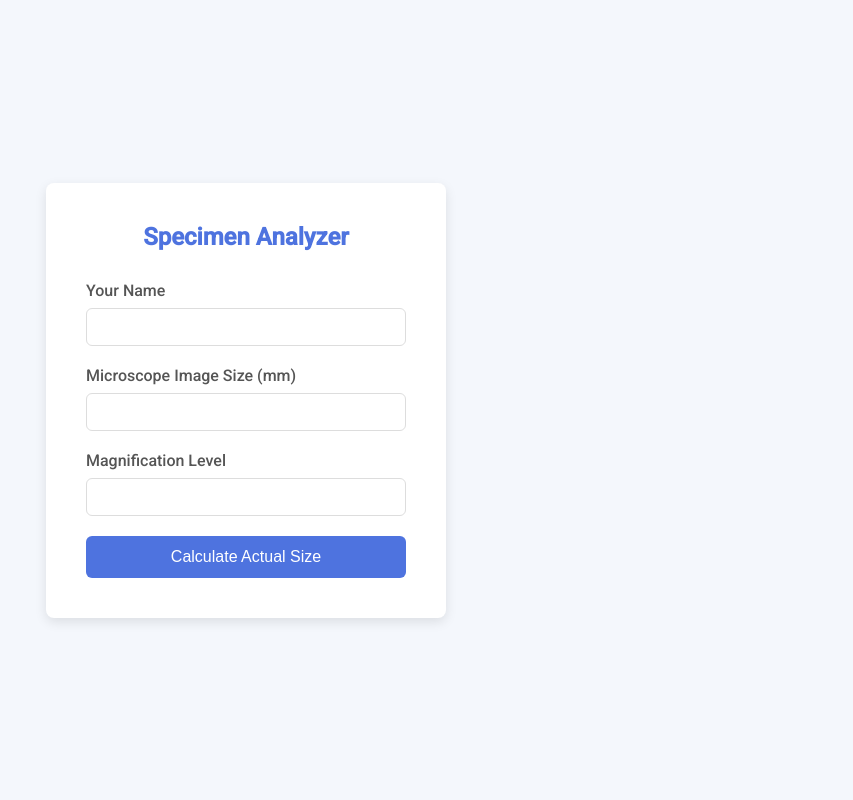
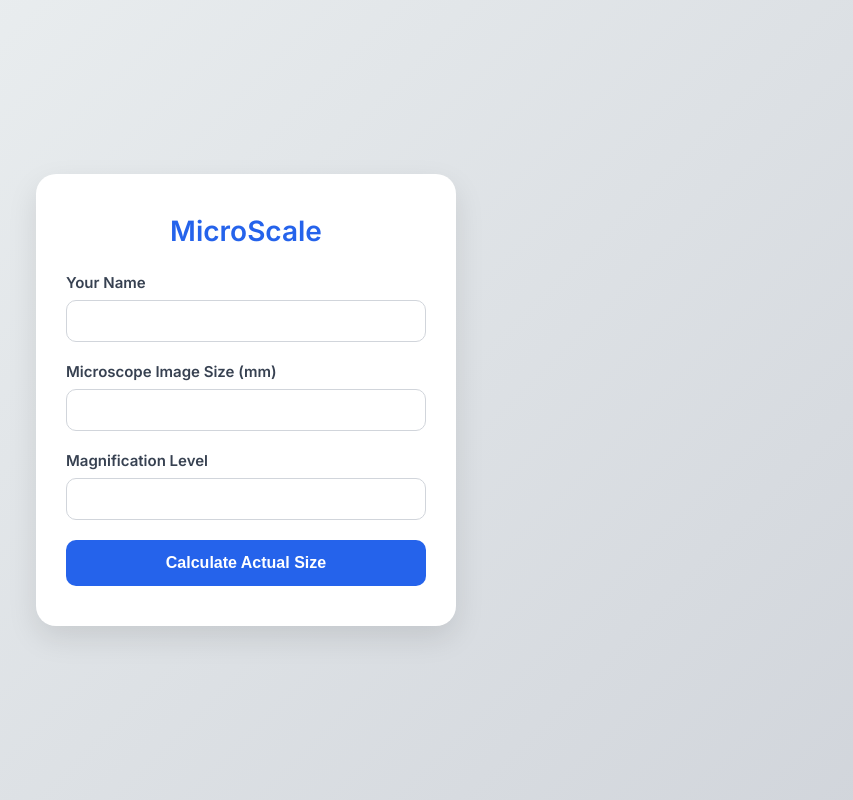
Before and after one commit to developer-Banj/CSC442, a Flask app: page / in a window 1280 px wide. Shown: the whole page, without its empty margins (394-1247 px from the left). Run offline with Flask 3, Linux system fonts and the light colour scheme.

Commit message:
Changes in UI

```diff
--- a/templates/index.html
+++ b/templates/index.html
@@ -2,10 +2,10 @@
 <html lang="en">
 
 <head>
-    <meta charset="UTF-8">
-    <meta name="viewport" content="width=device-width, initial-scale=1.0">
-    <title>Specimen Analyzer</title>
-    <link href="https://fonts.googleapis.com/css2?family=Roboto:wght@400;500&display=swap" rel="stylesheet">
+  <meta charset="UTF-8" />
+  <meta name="viewport" content="width=device-width, initial-scale=1.0" />
+  <title>MicroScale</title>
+  <link href="https://fonts.googleapis.com/css2?family=Inter:wght@400;600&display=swap" rel="stylesheet" />
   <style>
     * {
       margin: 0;
@@ -14,104 +14,105 @@
     }
 
     body {
-            font-family: 'Roboto', sans-serif;
-            background-color: #f4f7fc;
+      font-family: 'Inter', sans-serif;
+      background: linear-gradient(135deg, #eef2f3, #d1d5db);
       display: flex;
       justify-content: center;
       align-items: center;
       height: 100vh;
-            color: #333;
+      padding: 20px;
     }
 
     .container {
-            background-color: white;
-            box-shadow: 0 4px 12px rgba(0, 0, 0, 0.1);
-            padding: 40px;
-            border-radius: 8px;
-            width: 400px;
+      background: white;
+      border-radius: 20px;
+      box-shadow: 0 12px 30px rgba(0, 0, 0, 0.1);
+      width: 100%;
+      max-width: 420px;
+      padding: 40px 30px;
     }
 
     h2 {
       text-align: center;
-            color: #4e73df;
-            margin-bottom: 30px;
+      color: #2563eb;
+      font-size: 28px;
+      margin-bottom: 25px;
     }
 
     label {
+      font-weight: 600;
+      margin-bottom: 8px;
       display: block;
-            font-weight: 500;
-            margin-bottom: 8px;
-            font-size: 16px;
-            color: #555;
+      color: #374151;
+      font-size: 15px;
     }
 
     input[type="text"],
     input[type="number"] {
       width: 100%;
-            padding: 10px;
+      padding: 12px;
+      border-radius: 10px;
+      border: 1px solid #d1d5db;
+      font-size: 14px;
       margin-bottom: 20px;
-            border: 1px solid #ddd;
-            border-radius: 6px;
-            font-size: 14px;
-            outline: none;
-            transition: border-color 0.3s ease;
+      transition: border 0.3s;
     }
 
-        input[type="text"]:focus,
-        input[type="number"]:focus {
-            border-color: #4e73df;
+    input:focus {
+      border-color: #2563eb;
+      outline: none;
     }
 
     button {
       width: 100%;
-            padding: 12px;
-            background-color: #4e73df;
+      padding: 14px;
+      border: none;
+      background-color: #2563eb;
       color: white;
-            border: none;
-            border-radius: 6px;
       font-size: 16px;
+      font-weight: 600;
+      border-radius: 10px;
       cursor: pointer;
-            transition: background-color 0.3s ease;
+      transition: background-color 0.3s;
     }
 
     button:hover {
-            background-color: #3558c5;
+      background-color: #1e40af;
+    }
+
+    .result,
+    .error {
+      margin-top: 20px;
+      padding: 14px;
+      border-radius: 10px;
+      font-weight: 600;
+      text-align: center;
     }
 
     .result {
-            margin-top: 20px;
-            background-color: #dff0d8;
-            padding: 12px;
-            border-radius: 6px;
-            color: #3c763d;
-            text-align: center;
-            font-weight: 600;
+      background-color: #dcfce7;
+      color: #166534;
     }
 
     .error {
-            margin-top: 20px;
-            background-color: #f2dede;
-            padding: 12px;
-            border-radius: 6px;
-            color: #a94442;
-            text-align: center;
-            font-weight: 600;
+      background-color: #fee2e2;
+      color: #991b1b;
     }
   </style>
 </head>
 
 <body>
   <div class="container">
-        <h2>Specimen Analyzer</h2>
+    <h2>MicroScale</h2>
     <form method="POST">
       <label for="username">Your Name</label>
-            <input type="text" name="username" id="username" required>
+      <input type="text" name="username" id="username" required />
 
       <label for="microscope_size">Microscope Image Size (mm)</label>
-            <input type="number" step="any" name="microscope_size" id="microscope_size" required>
+      <input type="number" step="any" name="microscope_size" id="microscope_size" required />
 
       <label for="magnification">Magnification Level</label>
-            <input type="number" step="any" name="magnification" id="magnification" required>
+      <input type="number" step="any" name="magnification" id="magnification" required />
 
       <button type="submit">Calculate Actual Size</button>
     </form>
```
Lines whose indentation alone changed are shown as unchanged.
